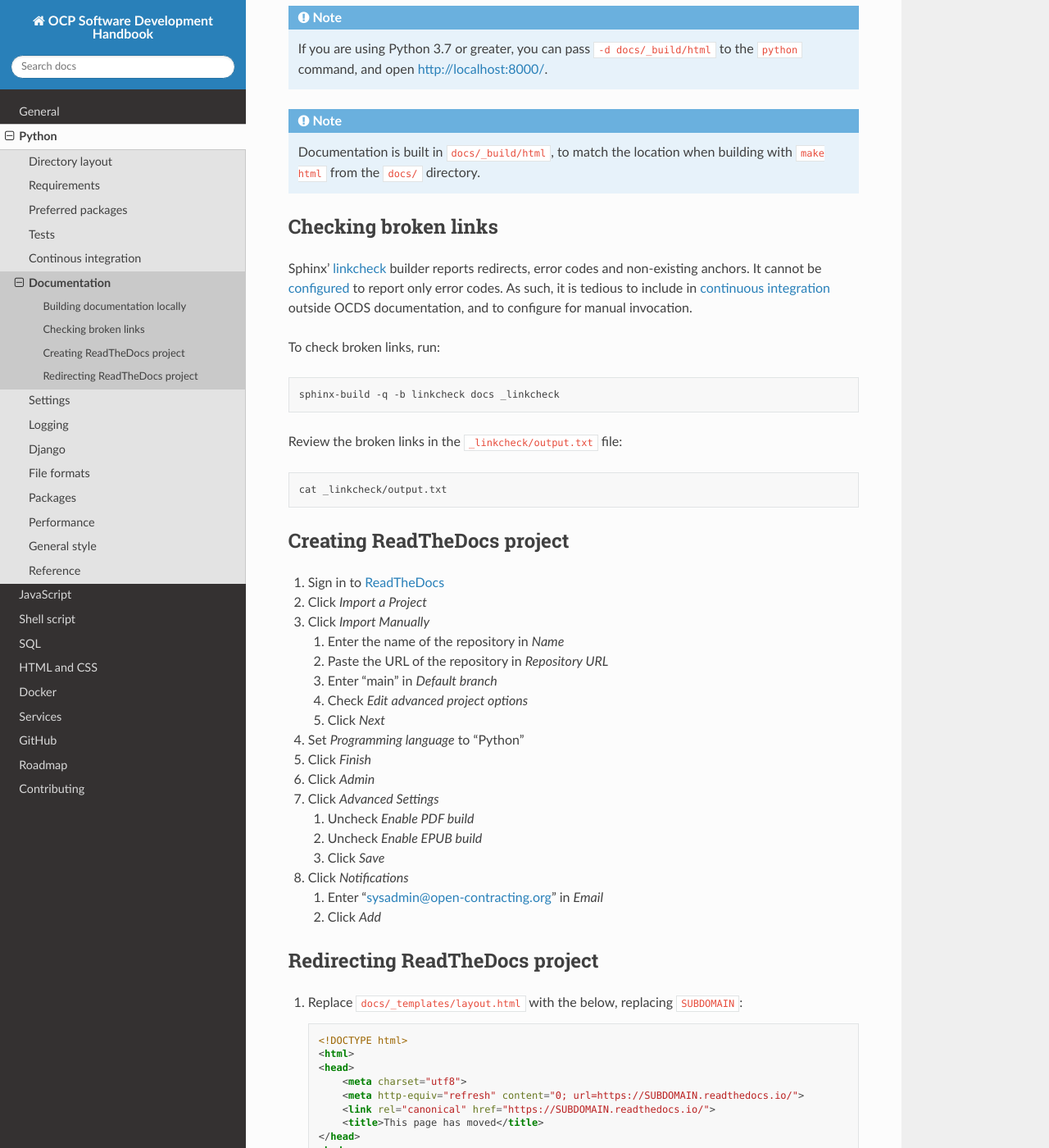
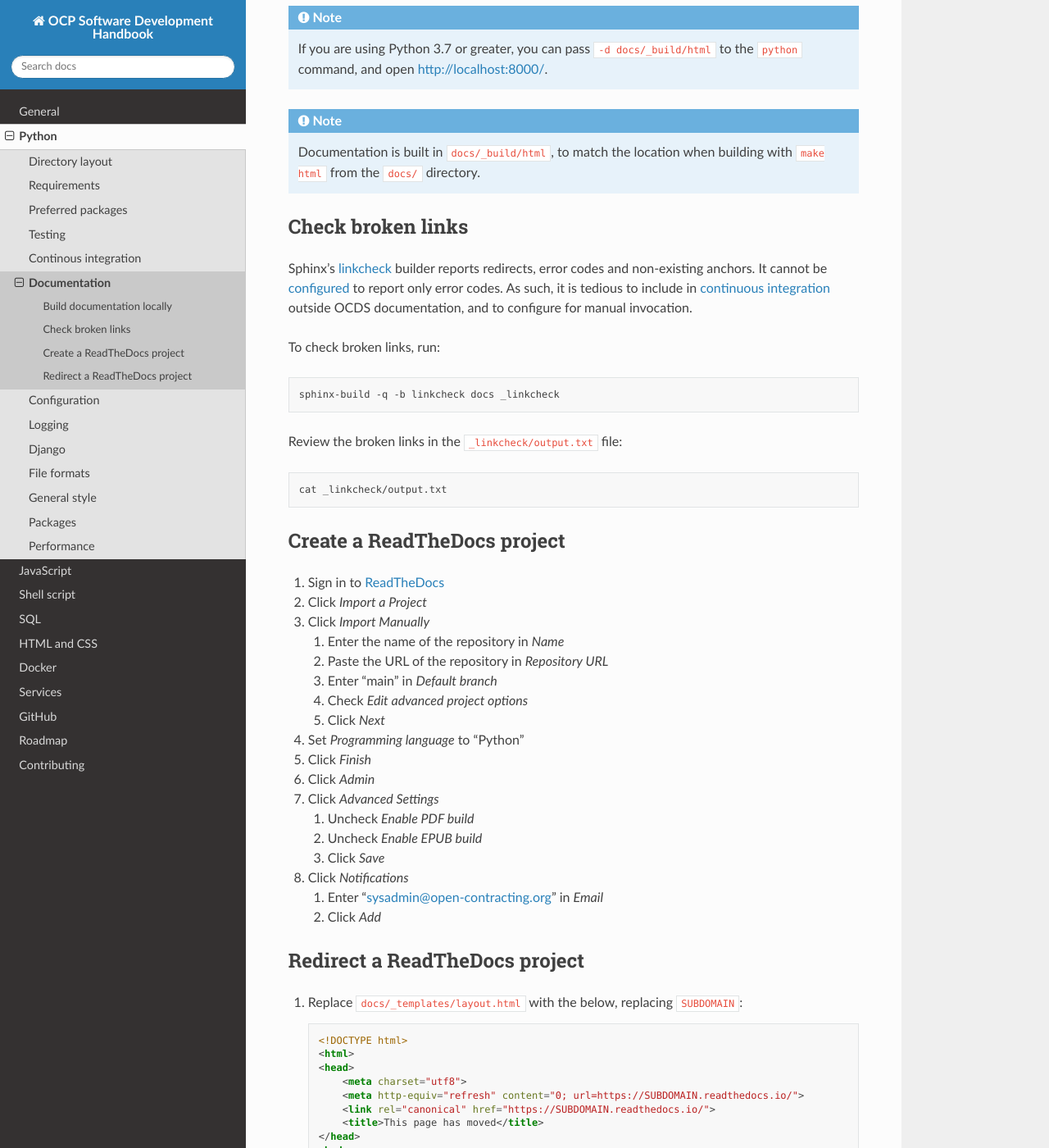
Before and after one commit to open-contracting/software-development-handbook, a Sphinx documentation site: the page built from docs/python/documentation.rst, in a window 1280 px wide and 1400 px high, scrolled down 1063 px. Shown: the whole window at 82% size. Built offline with Sphinx 7.4.7 and the Read the Docs theme 2.0.0, drawn with Linux system fonts in a browser that asks for light colours; some of the changed text lies outside the part shown.

Commit message:
python: Copy-edit section

```diff
--- a/docs/python/documentation.rst
+++ b/docs/python/documentation.rst
@@ -1,20 +1,20 @@
 Documentation
 =============
-
-.. note::
-
-   Read the general :doc:`../general/documentation` page.
 
 :doc:`packages` and applications *must* have documentation to describe their usage for an external audience. They *may* have documentation to describe how to contribute. Documentation is written using `Sphinx <https://www.sphinx-doc.org/en/master/>`__ in a ``docs`` directory.
 
 :doc:`packages` must have `Sphinx-style docstrings <https://www.sphinx-doc.org/en/master/usage/restructuredtext/domains.html#info-field-lists>`__ for public modules, classes and methods, so that Sphinx can automatically generate documentation and so that Python's `help() function <https://docs.python.org/3/library/functions.html#help>`__ can display useful output.
 
+.. seealso::
+
+   :doc:`General documentation guide<../general/documentation>`
+
 .. note::
 
    We can consider writing `Architecture Decision Records (ADRs) <https://github.blog/2020-08-13-why-write-adrs/>`__.
 
-Building documentation locally
-------------------------------
+Build documentation locally
+---------------------------
 
 With Python 3 as your interpreter, install Python modules:
 
@@ -48,10 +48,10 @@ Open http://localhost:8000/docs/_build/html/ in your web browser:
 
    Documentation is built in ``docs/_build/html``, to match the location when building with ``make html`` from the ``docs/`` directory.
 
-Checking broken links
----------------------
+Check broken links
+------------------
 
-Sphinx' `linkcheck <https://www.sphinx-doc.org/en/master/usage/builders/index.html#sphinx.builders.linkcheck.CheckExternalLinksBuilder>`__ builder reports redirects, error codes and non-existing anchors. It cannot be `configured <https://www.sphinx-doc.org/en/master/usage/configuration.html#options-for-the-linkcheck-builder>`__ to report only error codes. As such, it is tedious to include in :doc:`continuous integration<ci>` outside OCDS documentation, and to configure for manual invocation.
+Sphinx's `linkcheck <https://www.sphinx-doc.org/en/master/usage/builders/index.html#sphinx.builders.linkcheck.CheckExternalLinksBuilder>`__ builder reports redirects, error codes and non-existing anchors. It cannot be `configured <https://www.sphinx-doc.org/en/master/usage/configuration.html#options-for-the-linkcheck-builder>`__ to report only error codes. As such, it is tedious to include in :doc:`continuous integration<ci>` outside OCDS documentation, and to configure for manual invocation.
 
 To check broken links, run:
 
@@ -67,7 +67,7 @@ Review the broken links in the ``_linkcheck/output.txt`` file:
 
 .. _readthedocs:
 
-Creating ReadTheDocs project
+Create a ReadTheDocs project
 ----------------------------
 
 #. Sign in to `ReadTheDocs <https://readthedocs.org/dashboard/>`__
@@ -94,8 +94,8 @@ Creating ReadTheDocs project
    #. Enter "sysadmin@open-contracting.org" in *Email*
    #. Click *Add*
 
-Redirecting ReadTheDocs project
--------------------------------
+Redirect a ReadTheDocs project
+------------------------------
 
 #. Replace ``docs/_templates/layout.html`` with the below, replacing ``SUBDOMAIN``:
 
--- a/docs/python/layout.rst
+++ b/docs/python/layout.rst
@@ -6,7 +6,9 @@ The first step of a new project is to define its directory layout.
 Applications
 ------------
 
-Applications should follow the layout of the framework used, like `Django <https://docs.djangoproject.com/en/3.2/intro/tutorial01/>`__ or `Scrapy <https://docs.scrapy.org/en/latest/topics/commands.html#default-structure-of-scrapy-projects>`__, and should use its command for generating the layout, like `django-admin startproject <https://docs.djangoproject.com/en/3.2/ref/django-admin/#startproject>`__ and `django-admin startapp <https://docs.djangoproject.com/en/3.2/ref/django-admin/#startapp>`__. If no framework is used, prefer a smaller number of directories, like in `Kingfisher Summarize <https://github.com/open-contracting/kingfisher-summarize>`__ or `Pelican backend <https://github.com/open-contracting/pelican-backend>`__. For example:
+Applications should follow the layout of the framework used, like `Django <https://docs.djangoproject.com/en/3.2/intro/tutorial01/>`__ or `Scrapy <https://docs.scrapy.org/en/latest/topics/commands.html#default-structure-of-scrapy-projects>`__, and should use its command for generating the layout, like `django-admin startproject <https://docs.djangoproject.com/en/3.2/ref/django-admin/#startproject>`__ and `django-admin startapp <https://docs.djangoproject.com/en/3.2/ref/django-admin/#startapp>`__.
+
+If no framework is used, prefer a smaller number of directories, like in `Kingfisher Summarize <https://github.com/open-contracting/kingfisher-summarize>`__ or `Pelican backend <https://github.com/open-contracting/pelican-backend>`__. For example:
 
 .. code-block:: none
 
--- a/docs/python/logging.rst
+++ b/docs/python/logging.rst
@@ -1,7 +1,7 @@
 Logging
 =======
 
-The `logging <https://docs.python.org/3/library/logging.html>`__ module is :doc:`preferred<preferences>`.
+An application should use (but not over-use) logging to make it easier to debug and monitor it in production. The `logging <https://docs.python.org/3/library/logging.html>`__ module is :doc:`preferred<preferences>`.
 
 .. seealso::
 
```
Also changed, not shown: docs/python/index.rst (+2 -9 lines), docs/python/settings.rst (+10 -10 lines), docs/python/tests.rst (+12 -4 lines).
